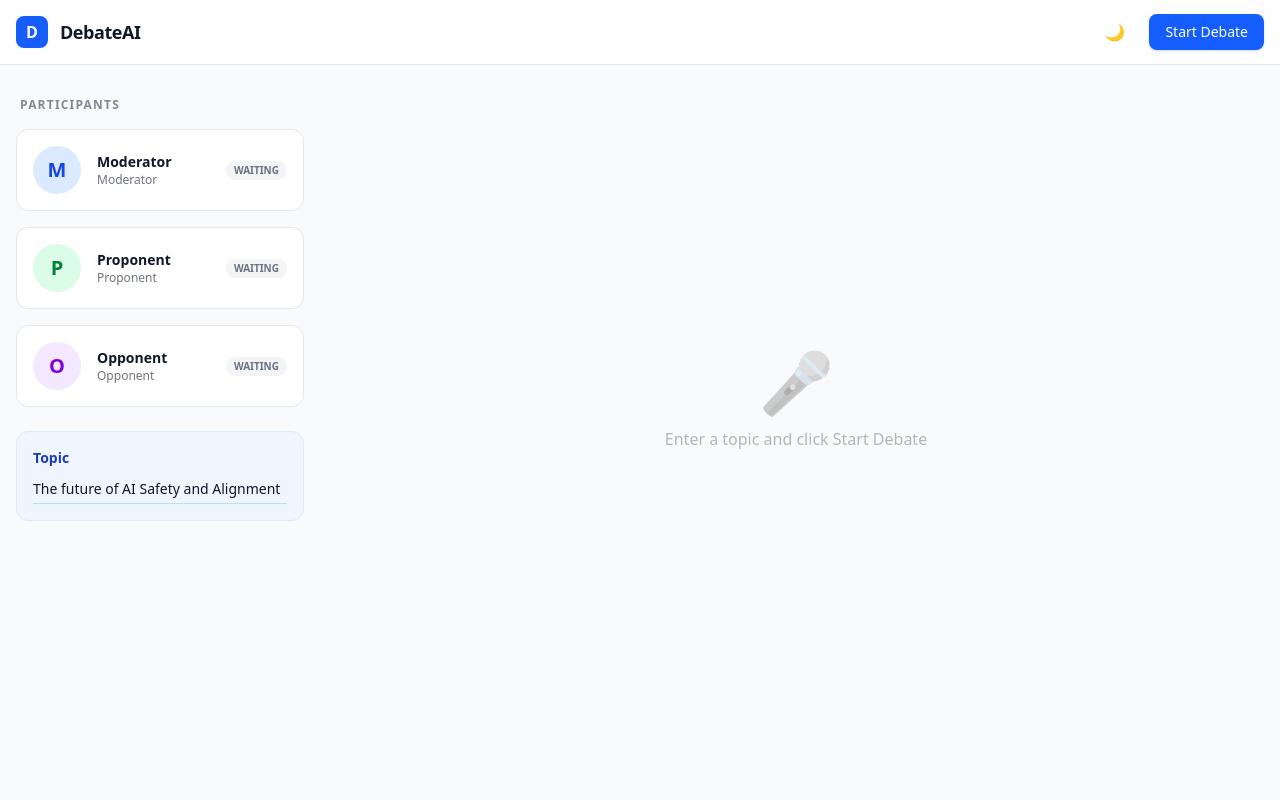
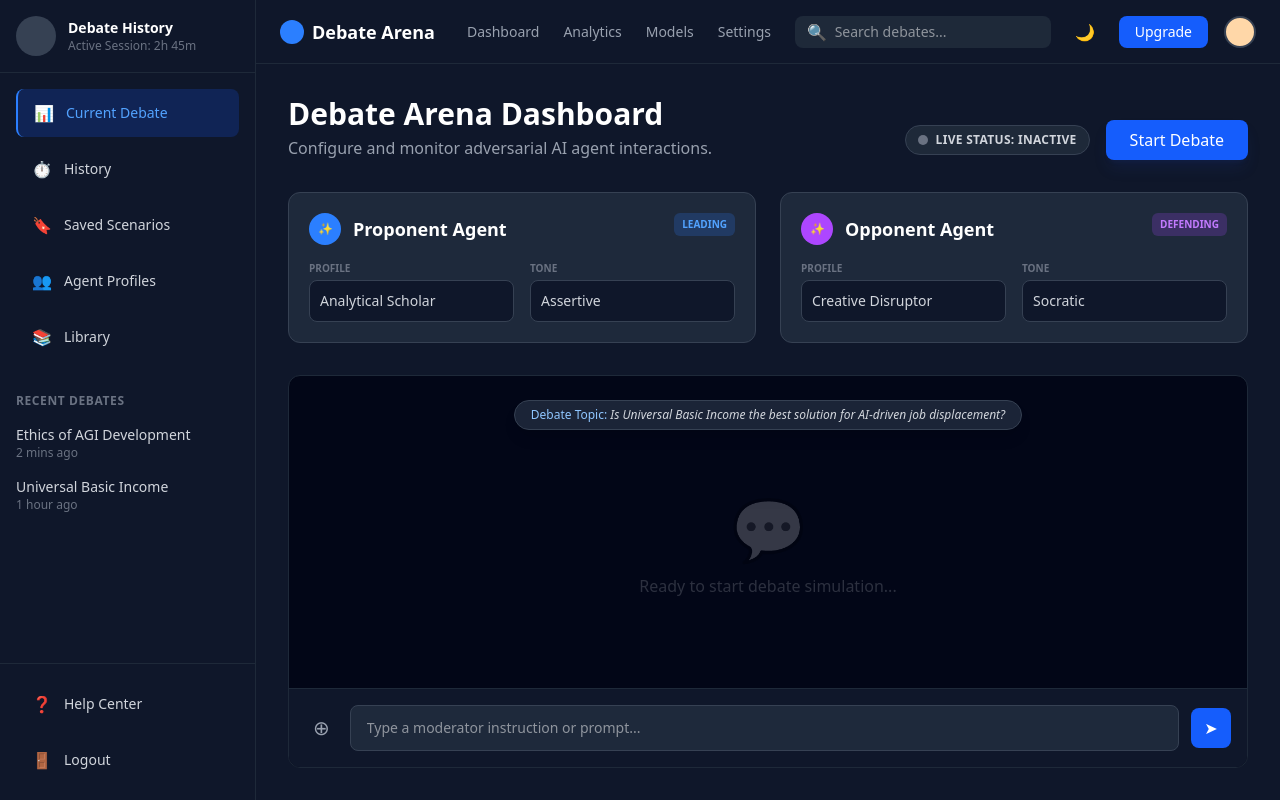
Before and after one commit to michaelnce/AgonAI, a React app in the folder frontend/: page / in a window 1280 px wide. Built offline with nearby package versions, Linux system fonts and the light colour scheme; the HTML template or start-up script is replaced by a standard one.

Commit message:
fix(ui): Refactor Dashboard UI to match design spec

```diff
--- a/frontend/src/App.tsx
+++ b/frontend/src/App.tsx
@@ -1,5 +1,6 @@
 import { useState, useEffect, useRef } from 'react';
-import { useTheme } from './context/ThemeContext';
+import { Sidebar } from './components/Sidebar';
+import { TopNav } from './components/TopNav';
 import { AgentCard } from './components/AgentCard';
 import { DebateMessage } from './components/DebateMessage';
 
@@ -10,12 +11,9 @@ interface Message {
 }
 
 function App() {
-  const { theme, toggleTheme } = useTheme();
-  const [topic, setTopic] = useState("The future of AI Safety and Alignment");
+  const [topic, setTopic] = useState("Is Universal Basic Income the best solution for AI-driven job displacement?");
   const [messages, setMessages] = useState<Message[]>([]);
-  const [currentSpeaker, setCurrentSpeaker] = useState<string>("Moderator");
   const [status, setStatus] = useState<'idle' | 'connecting' | 'debating' | 'finished' | 'error'>('idle');
-  const [error, setError] = useState<string | null>(null);
 
   const eventSourceRef = useRef<EventSource | null>(null);
 
@@ -25,11 +23,8 @@ function App() {
     }
 
     setMessages([]);
-    setError(null);
     setStatus('connecting');
-    setCurrentSpeaker('Moderator');
 
-    // In a real app, we'd encode the topic as a query param
     const url = `/api/debate/stream?topic=${encodeURIComponent(topic)}`;
     const es = new EventSource(url);
     eventSourceRef.current = es;
@@ -54,13 +49,7 @@ function App() {
           content: data.content,
           turn: data.turn
         }]);
-
-        // Infer next speaker or current speaker from the message
-        // The backend sends 'speaker' as the one who just spoke.
-        // We'll update the active state.
-        setCurrentSpeaker(data.speaker);
       } else if (data.type === 'error') {
-        setError(data.content);
         setStatus('error');
         es.close();
       }
@@ -68,7 +57,6 @@ function App() {
 
     es.onerror = (err) => {
       console.error("SSE Error:", err);
-      setError("Failed to connect to debate stream.");
       setStatus('error');
       es.close();
     };
@@ -83,81 +71,59 @@ function App() {
   }, []);
 
   return (
-    <div className="min-h-screen bg-gray-50 dark:bg-gray-950 text-gray-900 dark:text-gray-100 transition-colors duration-300 font-sans">
-      {/* Header */}
-      <header className="sticky top-0 z-10 bg-white/80 dark:bg-gray-900/80 backdrop-blur-md border-b border-gray-200 dark:border-gray-800">
-        <div className="max-w-7xl mx-auto px-4 h-16 flex items-center justify-between">
-          <div className="flex items-center gap-3">
-            <div className="w-8 h-8 bg-blue-600 rounded-lg flex items-center justify-center text-white font-bold">D</div>
-            <h1 className="font-bold text-lg tracking-tight">DebateAI</h1>
+    <div className="flex min-h-screen bg-[#0F172A] font-sans text-gray-300">
+      <Sidebar />
+
+      <div className="flex-1 flex flex-col">
+        <TopNav />
+
+        <main className="flex-1 overflow-hidden flex flex-col p-8 max-w-7xl mx-auto w-full">
+
+          {/* Dashboard Header */}
+          <div className="flex justify-between items-end mb-8">
+            <div>
+              <h1 className="text-3xl font-bold text-white mb-1">Debate Arena Dashboard</h1>
+              <p className="text-gray-400">Configure and monitor adversarial AI agent interactions.</p>
             </div>
             <div className="flex items-center gap-4">
-            <button
-              onClick={toggleTheme}
-              className="p-2 rounded-full hover:bg-gray-100 dark:hover:bg-gray-800 transition-colors"
-              title="Toggle Theme"
-            >
-              {theme === 'light' ? '🌙' : '☀️'}
-            </button>
+              <div className="flex items-center gap-2 bg-gray-800 px-3 py-1.5 rounded-full border border-gray-700">
+                <span className={`w-2.5 h-2.5 rounded-full ${status === 'debating' ? 'bg-green-500 animate-pulse' : 'bg-gray-500'}`}></span>
+                <span className="text-xs font-bold text-gray-300 uppercase tracking-wide">
+                  LIVE STATUS: {status === 'debating' ? 'ACTIVE' : 'INACTIVE'}
+                </span>
+              </div>
               <button
                 onClick={startDebate}
-              disabled={status === 'connecting' || status === 'debating'}
-              className="bg-blue-600 hover:bg-blue-700 disabled:opacity-50 text-white px-4 py-2 rounded-lg text-sm font-medium transition-colors shadow-sm shadow-blue-500/20"
+                disabled={status === 'debating'}
+                className="bg-blue-600 hover:bg-blue-700 disabled:opacity-50 text-white px-6 py-2 rounded-lg font-medium transition-colors shadow-lg shadow-blue-900/20"
               >
-              {status === 'idle' || status === 'finished' || status === 'error' ? 'Start Debate' : 'Debating...'}
+                Start Debate
               </button>
             </div>
           </div>
-      </header>
 
-      <main className="max-w-7xl mx-auto px-4 py-8 grid grid-cols-1 lg:grid-cols-4 gap-8">
-        {/* Left Sidebar - Agents */}
-        <aside className="lg:col-span-1 space-y-6">
-          <div className="space-y-4">
-            <h2 className="text-xs font-bold uppercase tracking-widest opacity-50 px-1">Participants</h2>
-            <AgentCard
-              name="Moderator"
-              role="Moderator"
-              status={status === 'debating' && currentSpeaker.toLowerCase().includes('moderator') ? 'Speaking' : 'Waiting'}
-            />
-            <AgentCard
-              name="Proponent"
-              role="Proponent"
-              status={status === 'debating' && currentSpeaker.toLowerCase().includes('proponent') ? 'Speaking' : 'Waiting'}
-            />
-            <AgentCard
-              name="Opponent"
-              role="Opponent"
-              status={status === 'debating' && currentSpeaker.toLowerCase().includes('opponent') ? 'Speaking' : 'Waiting'}
-            />
+          {/* Agent Configuration */}
+          <div className="flex gap-6 mb-8">
+            <AgentCard name="Analytical Scholar" role="Proponent" status={status === 'debating' ? 'Speaking' : 'Waiting'} />
+            <AgentCard name="Creative Disruptor" role="Opponent" status={status === 'debating' ? 'Waiting' : 'Speaking'} />
           </div>
 
-          <div className="p-4 rounded-xl bg-blue-50 dark:bg-blue-900/10 border border-blue-100 dark:border-blue-800/50">
-            <h3 className="text-sm font-bold text-blue-800 dark:text-blue-400 mb-2">Topic</h3>
-            <input
-              type="text"
-              value={topic}
-              onChange={(e) => setTopic(e.target.value)}
-              disabled={status === 'debating'}
-              className="w-full bg-transparent text-sm border-b border-blue-200 dark:border-blue-800 focus:border-blue-500 outline-none pb-1 transition-colors"
-            />
+          {/* Chat Section */}
+          <div className="flex-1 flex flex-col bg-[#020617] rounded-xl border border-gray-800 overflow-hidden relative">
+
+            {/* Topic Overlay */}
+            <div className="absolute top-6 left-0 right-0 flex justify-center z-10">
+              <div className="bg-[#1E293B]/90 backdrop-blur border border-gray-700 text-blue-300 text-xs font-medium px-4 py-1.5 rounded-full shadow-lg">
+                Debate Topic: <span className="text-gray-300 italic">{topic}</span>
+              </div>
             </div>
 
-          {error && (
-            <div className="p-4 rounded-xl bg-red-50 dark:bg-red-900/10 border border-red-100 dark:border-red-800/50 text-red-600 dark:text-red-400 text-sm">
-              <h3 className="font-bold mb-1">Error</h3>
-              <p>{error}</p>
-            </div>
-          )}
-        </aside>
-
-        {/* Main Content - Debate Feed */}
-        <section className="lg:col-span-3 flex flex-col min-h-[calc(100vh-12rem)]">
-          <div className="flex-1 overflow-y-auto space-y-2 pr-2 custom-scrollbar">
-            {messages.length === 0 && status === 'idle' && (
-              <div className="h-full flex flex-col items-center justify-center opacity-30 text-center">
-                <div className="text-6xl mb-4">🎤</div>
-                <p>Enter a topic and click Start Debate</p>
+            {/* Messages Feed */}
+            <div className="flex-1 overflow-y-auto p-8 pt-16 space-y-2 custom-scrollbar">
+              {messages.length === 0 && (
+                <div className="h-full flex flex-col items-center justify-center opacity-20">
+                  <div className="text-6xl mb-4 grayscale">💬</div>
+                  <p>Ready to start debate simulation...</p>
                 </div>
               )}
               {messages.map((msg, i) => (
@@ -168,27 +134,31 @@ function App() {
                   turn={msg.turn}
                 />
               ))}
+              {status === 'debating' && (
+                 <div className="flex justify-center mt-4">
+                   <span className="loading-dot"></span>
+                 </div>
+              )}
             </div>
 
-          {/* Status area */}
-          {(status === 'connecting' || status === 'debating') && (
-            <div className="mt-8 p-1 bg-white dark:bg-gray-900 rounded-2xl border border-gray-200 dark:border-gray-800 shadow-xl shadow-gray-200/50 dark:shadow-none">
-              <div className="flex items-center gap-4 px-4 py-3">
-                <div className="flex-1 text-sm opacity-50 italic">
-                  {status === 'connecting' ? 'Connecting to arena...' : `${currentSpeaker} is responding...`}
+            {/* Input Area */}
+            <div className="p-4 border-t border-gray-800 bg-[#0F172A] flex gap-3 items-center">
+              <button className="p-2 text-gray-400 hover:text-white rounded-full hover:bg-gray-800 transition-colors">
+                <span className="text-xl">⊕</span>
+              </button>
+              <input
+                type="text"
+                placeholder="Type a moderator instruction or prompt..."
+                className="flex-1 bg-[#1E293B] border border-gray-700 rounded-lg px-4 py-3 text-sm text-white focus:outline-none focus:border-blue-500 transition-colors"
+              />
+              <button className="bg-blue-600 hover:bg-blue-700 text-white w-10 h-10 rounded-lg flex items-center justify-center transition-colors">
+                ➤
+              </button>
             </div>
-                <div className="flex items-center gap-2">
-                  <div className="flex gap-1">
-                     <span className="w-1.5 h-1.5 rounded-full bg-blue-500 animate-bounce [animation-delay:-0.3s]"></span>
-                     <span className="w-1.5 h-1.5 rounded-full bg-blue-500 animate-bounce [animation-delay:-0.15s]"></span>
-                     <span className="w-1.5 h-1.5 rounded-full bg-blue-500 animate-bounce"></span>
+
           </div>
+        </main>
       </div>
-              </div>
-            </div>
-          )}
-        </section>
-      </main>
     </div>
   );
 }
--- a/frontend/src/components/AgentCard.tsx
+++ b/frontend/src/components/AgentCard.tsx
@@ -2,37 +2,41 @@ import React from 'react';
 
 interface AgentCardProps {
   name: string;
-  role: 'Proponent' | 'Opponent' | 'Moderator';
-  status: 'Speaking' | 'Waiting' | 'Idle';
-  avatar?: string;
+  role: 'Proponent' | 'Opponent';
+  status: 'Speaking' | 'Waiting' | 'Leading' | 'Defending';
 }
 
 export const AgentCard: React.FC<AgentCardProps> = ({ name, role, status }) => {
-  const isActive = status === 'Speaking';
+  const isProponent = role === 'Proponent';
+  const badgeColor = isProponent ? 'bg-blue-500/20 text-blue-400' : 'bg-purple-500/20 text-purple-400';
+  const badgeText = isProponent ? 'LEADING' : 'DEFENDING';
 
   return (
-    <div className={`p-4 rounded-xl border transition-all duration-300 ${
-      isActive
-        ? 'border-blue-500 bg-blue-50/50 dark:bg-blue-900/20 ring-1 ring-blue-500'
-        : 'border-gray-200 dark:border-gray-800 bg-white dark:bg-gray-800'
-    }`}>
-      <div className="flex items-center gap-4">
-        <div className={`w-12 h-12 rounded-full flex items-center justify-center font-bold text-xl ${
-          role === 'Proponent' ? 'bg-green-100 text-green-700' :
-          role === 'Opponent' ? 'bg-purple-100 text-purple-700' : 'bg-blue-100 text-blue-700'
-        }`}>
-          {name[0]}
+    <div className="bg-[#1E293B] border border-gray-700 rounded-xl p-5 flex-1 min-w-[300px]">
+      <div className="flex justify-between items-start mb-4">
+        <div className="flex items-center gap-3">
+          <div className={`w-8 h-8 rounded-full flex items-center justify-center ${isProponent ? 'bg-blue-500' : 'bg-purple-500'}`}>
+            <span className="text-white text-xs">✨</span>
+          </div>
+          <h3 className="font-bold text-white text-lg">{role} Agent</h3>
         </div>
-        <div className="flex-1">
-          <h3 className="font-bold text-sm">{name}</h3>
-          <p className="text-xs opacity-60">{role}</p>
+        <span className={`text-[10px] font-bold px-2 py-1 rounded-md uppercase ${badgeColor}`}>
+          {badgeText}
+        </span>
+      </div>
+
+      <div className="grid grid-cols-2 gap-4">
+        <div>
+          <label className="block text-[10px] uppercase font-bold text-gray-500 mb-1">Profile</label>
+          <select className="w-full bg-[#0F172A] border border-gray-700 text-gray-300 text-sm rounded-lg p-2.5 appearance-none focus:border-blue-500 focus:outline-none">
+            <option>{name}</option>
+          </select>
         </div>
-        <div className="flex flex-col items-end">
-          <span className={`text-[10px] px-2 py-0.5 rounded-full uppercase font-bold ${
-            isActive ? 'bg-blue-500 text-white animate-pulse' : 'bg-gray-100 dark:bg-gray-700 text-gray-500'
-          }`}>
-            {status}
-          </span>
+        <div>
+          <label className="block text-[10px] uppercase font-bold text-gray-500 mb-1">Tone</label>
+          <select className="w-full bg-[#0F172A] border border-gray-700 text-gray-300 text-sm rounded-lg p-2.5 appearance-none focus:border-blue-500 focus:outline-none">
+            <option>{isProponent ? 'Assertive' : 'Socratic'}</option>
+          </select>
         </div>
       </div>
     </div>
--- a/frontend/src/components/DebateMessage.tsx
+++ b/frontend/src/components/DebateMessage.tsx
@@ -6,24 +6,42 @@ interface DebateMessageProps {
   turn: number;
 }
 
-export const DebateMessage: React.FC<DebateMessageProps> = ({ speaker, content, turn }) => {
+export const DebateMessage: React.FC<DebateMessageProps> = ({ speaker, content }) => {
+  const isProponent = speaker.toLowerCase().includes('proponent');
+  const isOpponent = speaker.toLowerCase().includes('opponent');
   const isModerator = speaker.toLowerCase().includes('moderator');
-  const isProponent = speaker.toLowerCase().includes('proponent');
+
+  if (isModerator) {
+     // Moderator instructions often appear differently, maybe like a system message or a central block
+     return (
+       <div className="flex justify-center my-6">
+         <div className="bg-[#1E293B] text-gray-300 px-6 py-3 rounded-full text-sm border border-gray-700">
+           {content}
+         </div>
+       </div>
+     );
+  }
 
   return (
-    <div className={`flex flex-col mb-6 ${isModerator ? 'items-center' : isProponent ? 'items-start' : 'items-end'}`}>
-      <div className={`max-w-[80%] p-4 rounded-2xl shadow-sm ${
-        isModerator
-          ? 'bg-blue-50 dark:bg-blue-900/30 border border-blue-100 dark:border-blue-800 text-center'
-          : isProponent
-            ? 'bg-green-50 dark:bg-green-900/30 border border-green-100 dark:border-green-800'
-            : 'bg-purple-50 dark:bg-purple-900/30 border border-purple-100 dark:border-purple-800'
+    <div className={`flex flex-col mb-8 ${isProponent ? 'items-start' : 'items-end'}`}>
+      {/* Header */}
+      <div className={`flex items-center gap-2 mb-2 ${isProponent ? 'flex-row' : 'flex-row-reverse'}`}>
+        <div className={`w-6 h-6 rounded-full flex items-center justify-center ${
+          isProponent ? 'bg-blue-500' : 'bg-purple-500'
+        }`}>
+           <span className="text-white text-[10px]">⚡</span>
+        </div>
+        <span className="font-bold text-white text-xs uppercase tracking-wide">{speaker}</span>
+        <span className="text-gray-500 text-[10px]">10:45 AM</span>
+      </div>
+
+      {/* Bubble */}
+      <div className={`max-w-[80%] p-5 rounded-2xl border text-sm leading-relaxed ${
+        isProponent
+          ? 'bg-[#1E293B]/80 border-gray-700 text-gray-200 rounded-tl-sm'
+          : 'bg-[#1E293B] border-gray-700 text-gray-200 rounded-tr-sm'
       }`}>
-        <div className="flex items-center justify-between mb-2 gap-4">
-          <span className="font-bold text-sm uppercase tracking-wider opacity-70">{speaker}</span>
-          <span className="text-xs opacity-50">Turn {turn}</span>
-        </div>
-        <p className="leading-relaxed whitespace-pre-wrap">{content}</p>
+        {content}
       </div>
     </div>
   );
--- /dev/null
+++ b/frontend/src/components/Sidebar.tsx
@@ -0,0 +1,55 @@
+import React from 'react';
+
+export const Sidebar: React.FC = () => {
+  return (
+    <aside className="w-64 bg-[#0F172A] text-gray-300 flex flex-col border-r border-gray-800">
+      {/* User Info / Active Session */}
+      <div className="p-4 border-b border-gray-800 flex items-center gap-3">
+        <div className="w-10 h-10 rounded-full bg-gray-700"></div>
+        <div>
+          <h3 className="text-sm font-bold text-white">Debate History</h3>
+          <p className="text-xs text-gray-500">Active Session: 2h 45m</p>
+        </div>
+      </div>
+
+      {/* Navigation */}
+      <nav className="flex-1 p-4 space-y-2">
+        <NavItem icon="📊" label="Current Debate" active />
+        <NavItem icon="⏱️" label="History" />
+        <NavItem icon="🔖" label="Saved Scenarios" />
+        <NavItem icon="👥" label="Agent Profiles" />
+        <NavItem icon="📚" label="Library" />
+
+        <div className="pt-6 pb-2">
+          <h4 className="text-xs font-bold text-gray-500 uppercase tracking-wider mb-4">Recent Debates</h4>
+          <div className="space-y-4">
+            <RecentDebate title="Ethics of AGI Development" time="2 mins ago" />
+            <RecentDebate title="Universal Basic Income" time="1 hour ago" />
+          </div>
+        </div>
+      </nav>
+
+      {/* Bottom Actions */}
+      <div className="p-4 border-t border-gray-800 space-y-2">
+        <NavItem icon="❓" label="Help Center" />
+        <NavItem icon="🚪" label="Logout" />
+      </div>
+    </aside>
+  );
+};
+
+const NavItem: React.FC<{ icon: string; label: string; active?: boolean }> = ({ icon, label, active }) => (
+  <button className={`w-full flex items-center gap-3 px-4 py-3 rounded-lg transition-colors ${
+    active ? 'bg-blue-600/20 text-blue-400 border-l-2 border-blue-500' : 'hover:bg-gray-800'
+  }`}>
+    <span>{icon}</span>
+    <span className="font-medium text-sm">{label}</span>
+  </button>
+);
+
+const RecentDebate: React.FC<{ title: string; time: string }> = ({ title, time }) => (
+  <div className="cursor-pointer hover:text-white transition-colors">
+    <h5 className="text-sm font-medium truncate">{title}</h5>
+    <p className="text-xs text-gray-500">{time}</p>
+  </div>
+);
--- /dev/null
+++ b/frontend/src/components/TopNav.tsx
@@ -0,0 +1,48 @@
+import React from 'react';
+import { useTheme } from '../context/ThemeContext';
+
+export const TopNav: React.FC = () => {
+  const { theme, toggleTheme } = useTheme();
+
+  return (
+    <header className="h-16 border-b border-gray-800 bg-[#0F172A] text-white flex items-center justify-between px-6">
+      <div className="flex items-center gap-8">
+        <div className="flex items-center gap-2">
+          <div className="w-6 h-6 bg-blue-500 rounded-full"></div>
+          <span className="font-bold text-lg">Debate Arena</span>
+        </div>
+        <nav className="hidden md:flex items-center gap-6 text-sm text-gray-400">
+          <a href="#" className="hover:text-white transition-colors">Dashboard</a>
+          <a href="#" className="hover:text-white transition-colors">Analytics</a>
+          <a href="#" className="hover:text-white transition-colors">Models</a>
+          <a href="#" className="hover:text-white transition-colors">Settings</a>
+        </nav>
+      </div>
+
+      <div className="flex items-center gap-4">
+        <div className="relative hidden md:block">
+          <span className="absolute left-3 top-1/2 -translate-y-1/2 text-gray-500">🔍</span>
+          <input
+            type="text"
+            placeholder="Search debates..."
+            className="bg-gray-800 border-none rounded-lg py-1.5 pl-10 pr-4 text-sm text-white focus:ring-1 focus:ring-blue-500 w-64"
+          />
+        </div>
+
+        <button
+          onClick={toggleTheme}
+          className="p-2 text-gray-400 hover:text-white transition-colors"
+          title="Toggle Theme"
+        >
+          {theme === 'light' ? '🌙' : '☀️'}
+        </button>
+
+        <button className="bg-blue-600 hover:bg-blue-700 text-white px-4 py-1.5 rounded-lg text-sm font-medium transition-colors">
+          Upgrade
+        </button>
+
+        <div className="w-8 h-8 rounded-full bg-orange-200 border-2 border-gray-700"></div>
+      </div>
+    </header>
+  );
+};
--- a/frontend/vite.config.ts
+++ b/frontend/vite.config.ts
@@ -8,7 +8,7 @@ export default defineConfig({
   server: {
     proxy: {
       '/api': {
-        target: 'http://localhost:8000', // Default, but we should make this configurable
+        target: 'http://localhost:8090', // Updated to match your backend port
         changeOrigin: true,
       }
     }
```
Also changed, not shown: 1 other file (tests, documents, lock files or other folders). Lines whose indentation alone changed are shown as unchanged.
